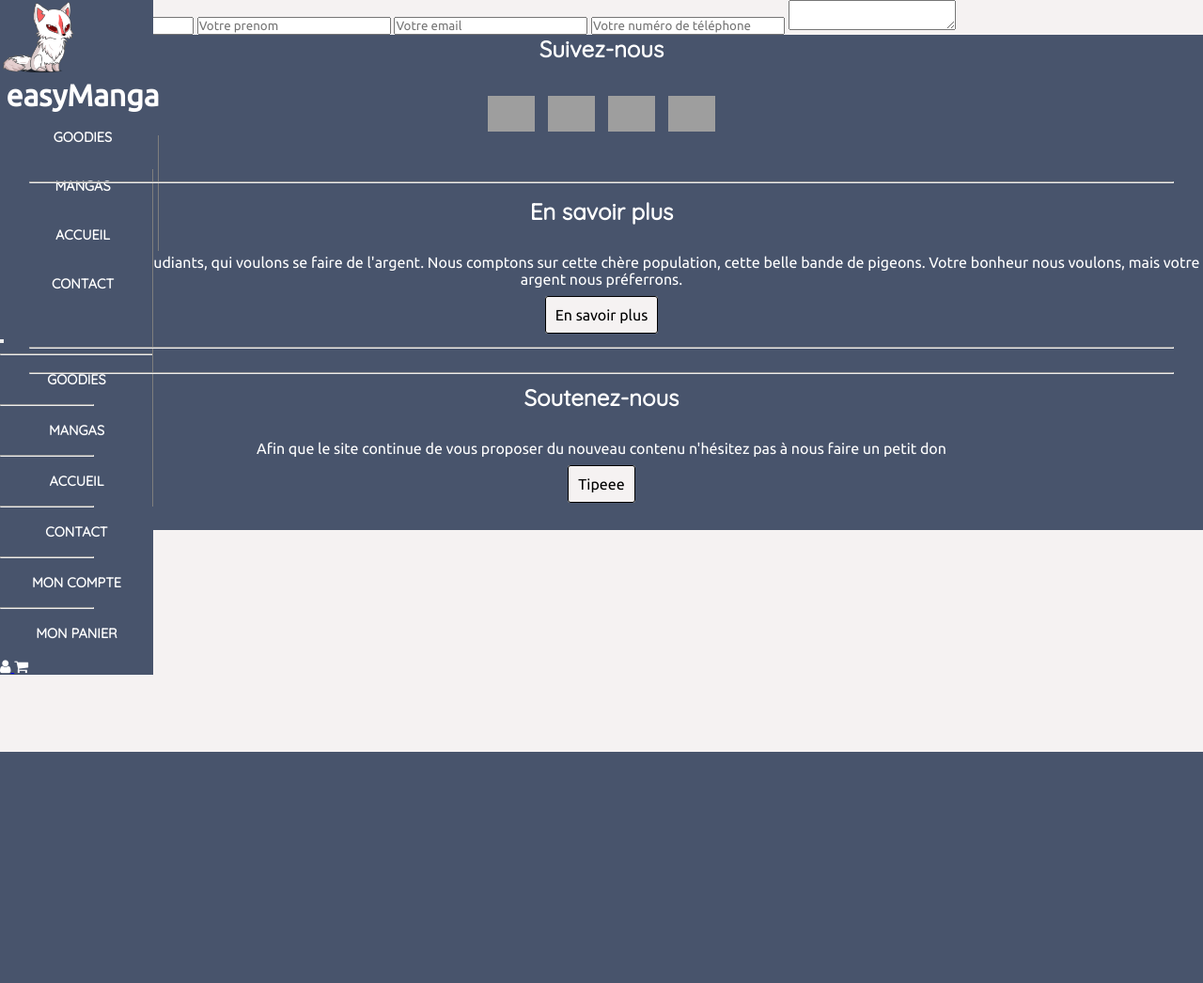
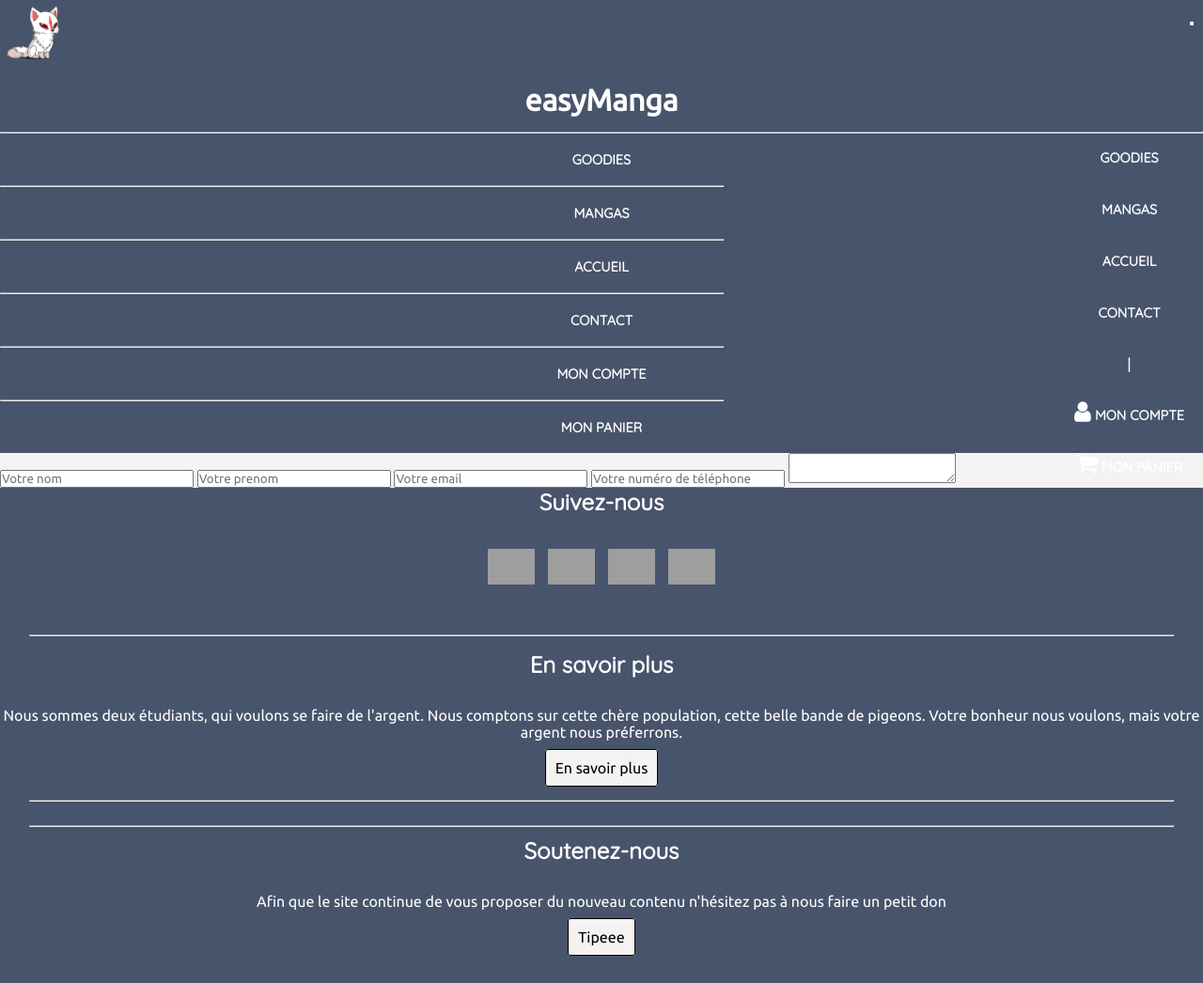
Before and after one commit to paralixo/ecommerceManga, a PHP site: page /pages/contact.php in a window 1280 px wide. Shown: the whole page at 94% size. Before the commit the page ends 800 px from the top, so only its background shows below. Run offline with PHP 8.4, Linux system fonts and the light colour scheme; grey boxes are pictures that could not be loaded.

Commit message:
changements menu + notre séléction
en attente des images de l'index

```diff
--- a/easymanga/pages/header.php
+++ b/easymanga/pages/header.php
@@ -11,40 +11,55 @@
 <header class="container-fluid">
     <div class="row align-items-center">
 
-        <a href="index.php" alt="lien vers accueil depuis logo"  class="d-none d-sm-block col-sm-1 logo align-self-start">
+        <!--LOGO-->
+        <a href="index.php" alt="lien vers accueil depuis logo"  class="d-none d-sm-block ">
             <img class="logo" src="../images/renard.png" alt="logo easyManga" title="Notre magnifique logo"/>
         </a>
 
-        <div class="col-8 col-sm-9 justify-content-center" id="nav_pc">
+        <!--TITRE-->
+        <h1>easyManga</h1>
 
-            <h1 class="col-sm-12">easyManga</h1>
-
-            <nav class="d-none d-lg-block d-xl-block col-lg-12 col-xl-12">
-                <ul class="row justify-content-center">
-                    <li class="col-lg-2 col-xl-1">
-                        <a href="#">Goodies</a>
+        <!--MENU-->
+        <nav class="justify-content-center d-none d-lg-block d-xl-block" id="nav_pc">
+            <ul class="row">
+                <li>
+                    <a href="#" alt="">Goodies</a>
                 </li>
-                    <li class="col-lg-2 col-xl-1">
-                        <a href="#">Mangas</a>
+                <li>
+                    <a href="#" alt="">Mangas</a>
                 </li>
-                    <li class="col-lg-2 col-xl-1">
+                <li>
                     <a href="index.php" alt="lien vers l'accueil">Accueil</a>
                 </li>
-                    <li class="col-lg-2 col-xl-1">
+                <li>
                     <a href="contact.php" alt="lien vers formulaire de contact">Contact</a>
+                </li>
+
+                <li>|</li>
+
+                <li>
+                    <a href="#" alt="lien vers mon compte" class="icon">
+                        <i class="fa fa-user"></i>
+                        Mon Compte
+                    </a>
+                </li>
+                <li>
+                    <a href="#" alt="lien vers mon panier" class="icon">
+                        <i class="fa fa-shopping-cart"></i>
+                        Mon Panier
+                    </a>
                 </li>
             </ul>
         </nav>
 
-        </div>
-
-        <nav class="nav-tel navbar navbar-dark col-3 col-sm-1 d-lg-none d-xl-none align-self-start justify-content-end">
+        <!--MENU CACHE POUR MOBILE-->
+        <nav class="navbar navbar-dark d-lg-none d-xl-none justify-content-center" id="nav-tel">
             <button class="navbar-toggler" type="button" data-toggle="collapse" data-target="#navbarToggleExternalContent" aria-controls="navbarToggleExternalContent" aria-expanded="false" aria-label="Toggle navigation">
                 <span class="navbar-toggler-icon"></span>
             </button>
         </nav>
 
-        <nav class="col-12 d-lg-none d-xl-none collapse"  id="navbarToggleExternalContent">
+        <nav class="col-12 d-lg-none d-xl-none collapse align-self-end"  id="navbarToggleExternalContent">
             <hr>
             <ul class="row justify-content-center">
                 <li class="col-12">
@@ -73,14 +88,6 @@
             </ul>
         </nav>
 
-        <a href="#" alt="lien vers mon compte" class="icon d-none d-lg-block d-xl-block col-lg-1 col-xl-1 align-self-center">
-            <i class="fa fa-user"></i>
-        </a>
-
-        <a href="#" alt="lien vers mon panier" class="icon d-none d-lg-block d-xl-block col-lg-1 col-xl-1 align-self-center">
-            <i class="fa fa-shopping-cart" aria-hidden="true"></i>
-
-        </a>
 
 
     </div>
--- a/easymanga/style/header.css
+++ b/easymanga/style/header.css
@@ -1,25 +1,19 @@
-header .align-self-start {
-    margin: 10px 0;
-}
-
                                                     /* HEADER */
 
 header {
     background-color: #48546C;
     color: white;
-    position: fixed;
-    top:0;
 }
 
 header h1 {
     font-family: 'Ubuntu', sans-serif;
     text-align: center;
-    margin: 0;
-    padding: 0;
+    margin: 0 10px;
+    padding: 15px 0;
 }
 
 .fa {
-    font-size: 32px;
+    font-size: 25px !important;
 }
 
                                 /* MENU */
@@ -37,10 +31,11 @@ header .hr_menu {
 
 /* MENU SUR PC CENTRE */
 #nav_pc {
-    position: relative;
-    left: 4%;
+    position: absolute;
+    right: 10px;
 }
 
+/* MENU UL & LI... */
 header nav ul {
     list-style: none;
     text-align: center;
@@ -48,29 +43,9 @@ header nav ul {
 }
 
 header nav ul li {
-    margin: 0;
-    padding: 1px;
-}
-
-/* BORDURE SUR LE COTE */
-header nav ul li:after {
-  content : "";
-  position: absolute;
-  right    : 0;
-  top  : 25%;
-  width  : 1px;
-  height   : 50%;
-  background: #7E7E7E;
-}
-
-header nav ul li:last-child:after {
-  content : "";
-  position: absolute;
-  right    : 0;
-  top  : 25%;
-  width  : 0px;
-  height   : 0%;
-  background: red;
+    margin: 0 5px;
+    padding: 2px 5px;
+    line-height: 50px;
 }
 
 header nav ul li a {
@@ -78,7 +53,7 @@ header nav ul li a {
     text-transform: uppercase;
     text-decoration: none;
     color: #fff;
-    font-weight: bold;
+    font-weight: 900;
     font-size: 0.9em;
     line-height: 50px;
 }
@@ -88,19 +63,25 @@ header nav ul li a:hover {
     color: #F5F2F2;
 }
 
+/* MENU SUR TEL/IPAD */
+header #nav-tel {
+    position: absolute;
+    right: 10px;
+    top: 10px;
+}
+
+header navbar-toggler-icon {
+    font-size: 100px;
+}
+
                                                     /* IMAGES */
 
 /* IMG LOGO */
 
 header .logo{
-    height: 80px;
-    width: 80px;
-}
-
-/* MENU SUR TEL/IPAD */
-
-header .nav-tel {
-    margin-top: 20px;
+    height: 60px;
+    width: 60px;
+    margin: 5px;
 }
 
 /* ICONS */
--- a/easymanga/style/style.css
+++ b/easymanga/style/style.css
@@ -40,6 +40,9 @@ strong {
 }
 
 /* DERNIERES SORTIES */
+#sorties_fond {
+    background: #d3d3d3;
+}
 
 #sorties {
     text-align: center;
@@ -53,7 +56,7 @@ strong {
     max-width: 200px;
     padding: 10px;
     margin: 0 20px;
-    border: 1px solid black;
+/*    border: 1px solid black;*/
 }
 
 .bloc_sorties img {
```
Also changed, not shown: easymanga/pages/index.php (+49 -22 lines), 1 other file. Lines whose indentation alone changed are shown as unchanged.
